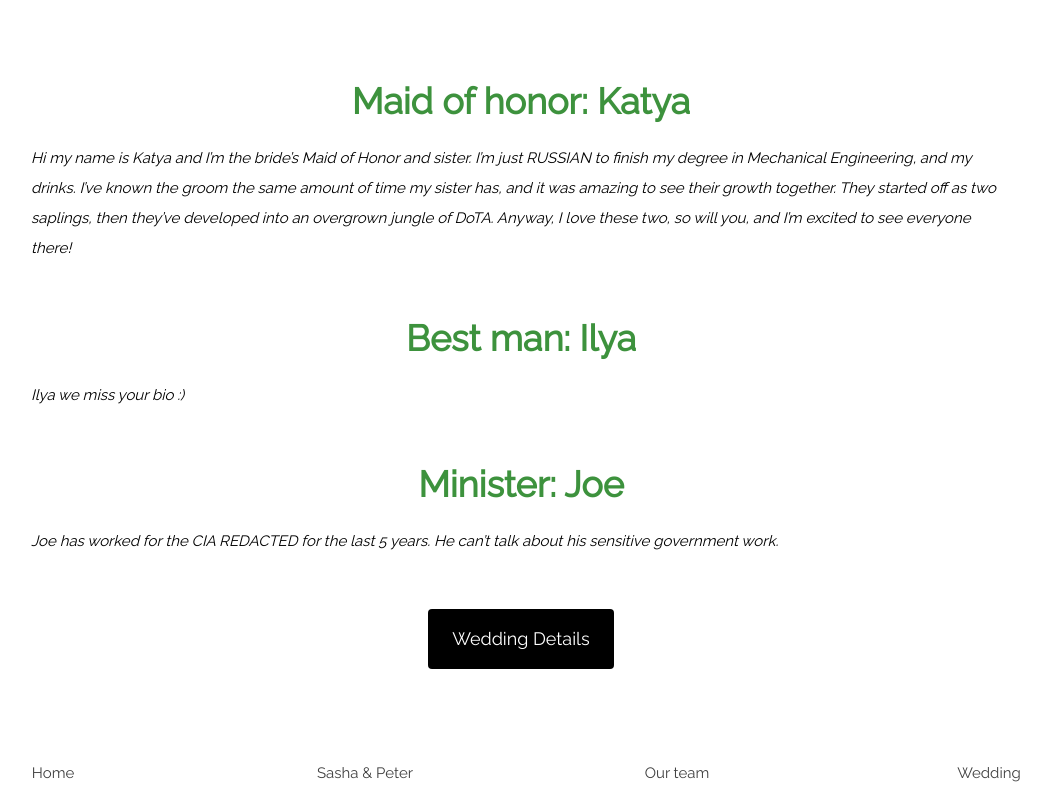
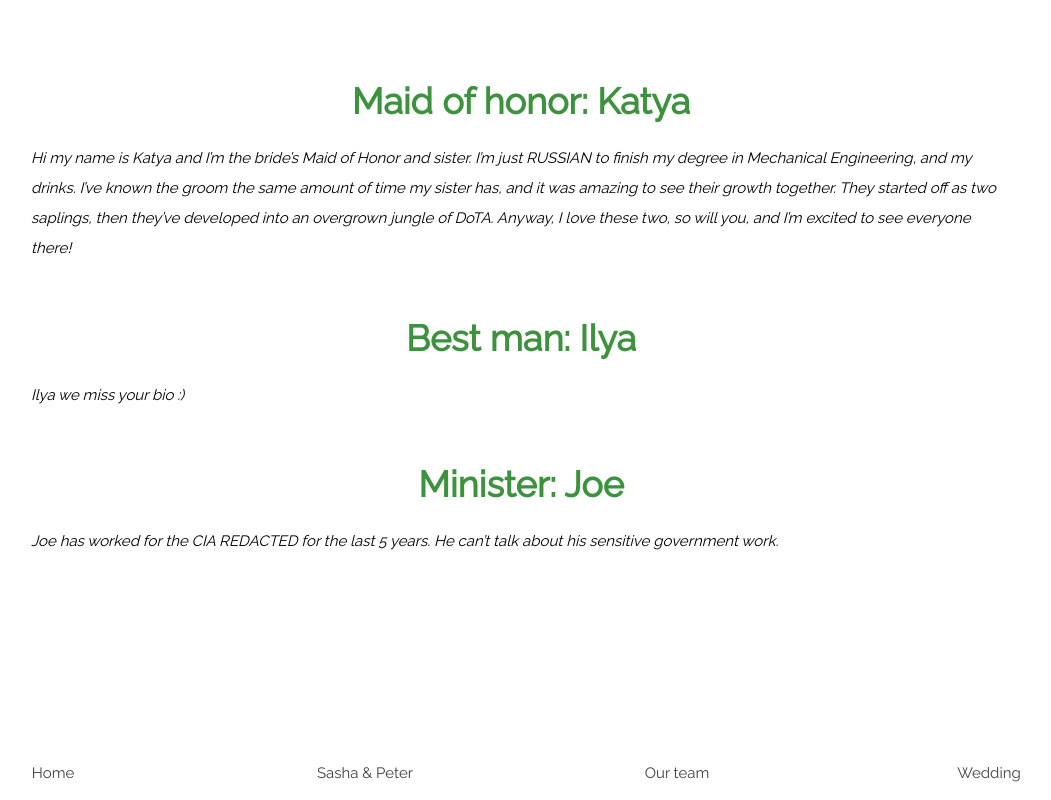
Before and after one commit to pzhokhov/bearandlazzerfair, a Flask app: page /team in a window 1280 px wide. Shown: the whole page, without its empty margins (119-1170 px from the left). Run offline with Flask 2, Linux system fonts and the light colour scheme; parts of the project's set-up code (start-up, migrations or seed data) failed here and were passed over.

Commit message:
removed wedding details button from the team page

```diff
--- a/templates/team.j2
+++ b/templates/team.j2
@@ -10,16 +10,12 @@
 
     <h1 class="w3-center w3-text-emph"><b>Best man: Ilya</b></h1>
     <p><i>
-     Ilya we miss your bio :)
-   </i></p><br>
-
+        Ilya we miss your bio :)
+    </i></p><br>
     <h1 class="w3-center w3-text-emph"><b>Minister: Joe</b></h1>
     <p><i>
         Joe has worked for the CIA REDACTED for the last 5 years. He can’t talk about his sensitive government work.
    </i></p><br>
-
-
- <p class="w3-center"><a href="/wedding" class="w3-button w3-black w3-round w3-padding-large w3-large">Wedding Details</a></p>
   </div>
 </div>
 {% endblock %}
```
